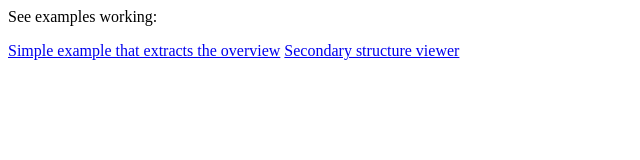
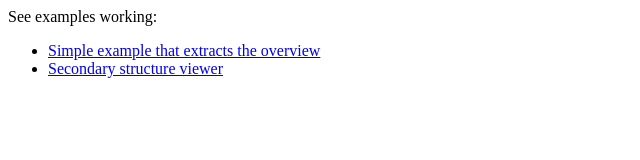
Before and after one commit to calipho-sib/nextprot-js, a plain HTML site: page examples/index.html in a window 1280 px wide. Shown: the whole page, without its empty margins (0-640 px from the left). Drawn offline with Linux system fonts and the light colour scheme.

Commit message:
Update index.html

```diff
--- a/examples/index.html
+++ b/examples/index.html
@@ -1,3 +1,5 @@
 <p>See examples working:</p>
-<a href="overview.html">Simple example that extracts the overview</a>
-<a href="secondary-structure.html">Secondary structure viewer</a>
+<ul>
+  <li><a href="overview.html">Simple example that extracts the overview</a></li>
+  <li><a href="secondary-structure.html">Secondary structure viewer</a></li>
+</ul>
```
